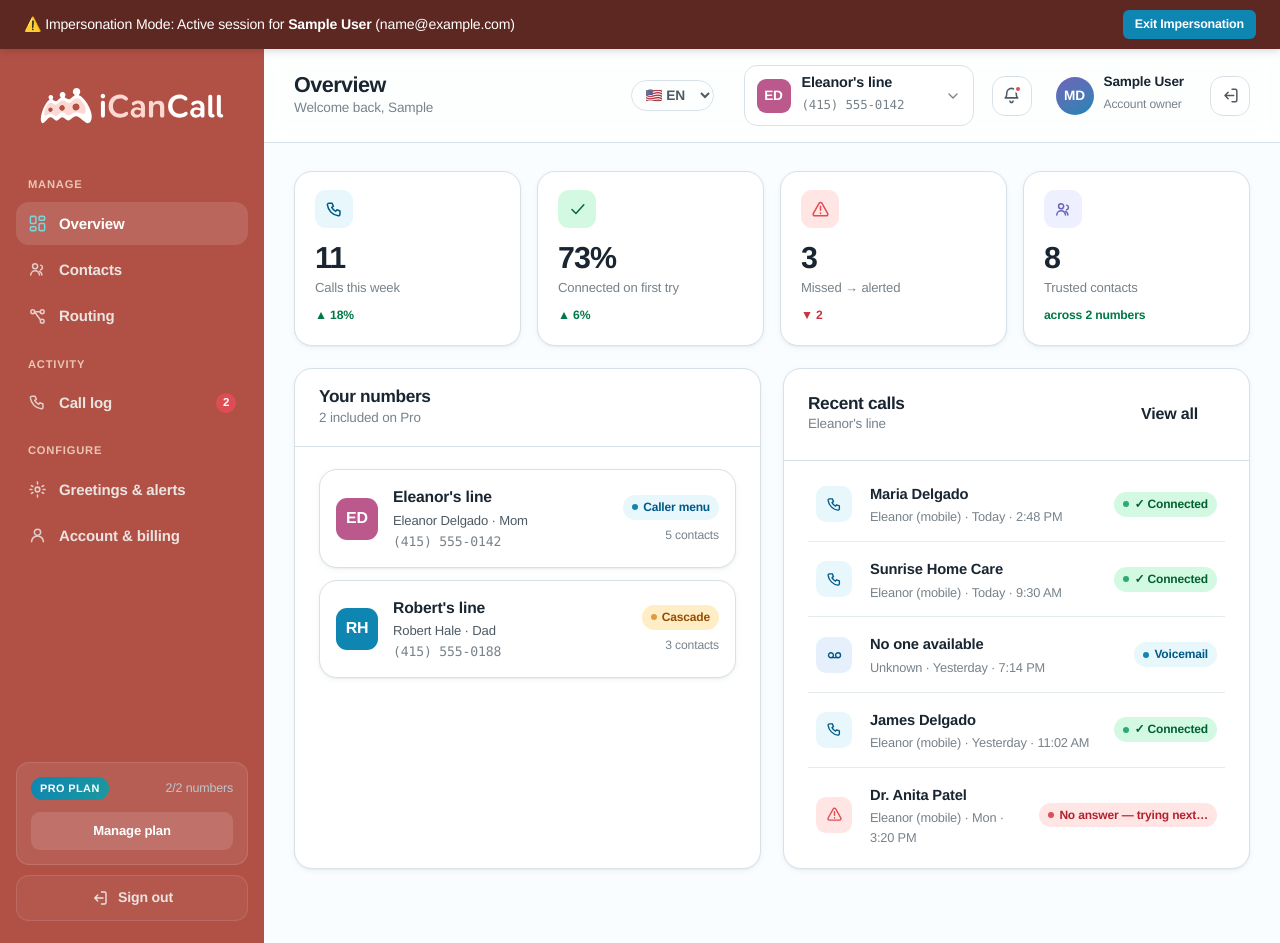
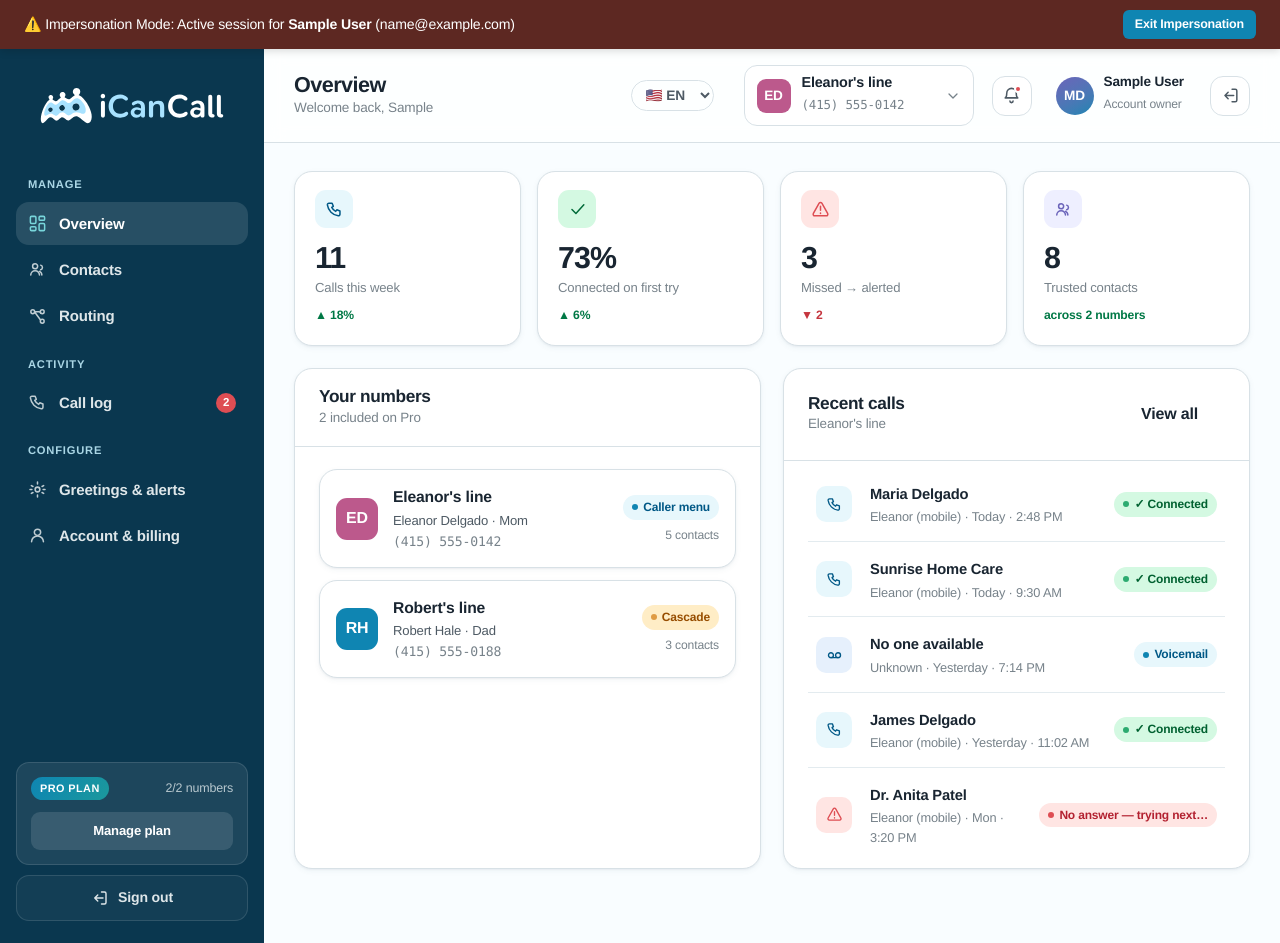
Before and after one commit to XDesignsit/icancall, a Next.js app: page /dashboard in a window 1280 px wide. Built offline with nearby package versions, Linux system fonts and the light colour scheme; sample sign-in values are in the browser's storage.

Commit message:
Update dashboard sidebar theme to #0a374f deep blue and adjust brand SVG colors for contrast

```diff
--- a/src/app/dashboard/page.tsx
+++ b/src/app/dashboard/page.tsx
@@ -3282,7 +3282,7 @@ export default function DashboardApp() {
           >
             <style>{`
               #logo .cls-1 { fill: #ffffff; }
-              #logo .cls-2 { fill: #fdd8d3; }
+              #logo .cls-2 { fill: #a8e2ff; }
             `}</style>
             <g>
               <path className="cls-1" d="M278.7879,47.1856c-2.504,0-4.6863-.8794-6.5415-2.6434-1.857-1.7623-2.7828-3.9892-2.7828-6.6809,0-2.6899.9258-4.9169,2.7828-6.6809,1.8552-1.7623,4.0375-2.6452,6.5415-2.6452,2.5058,0,4.6863.8829,6.5433,2.6452,1.8552,1.7641,2.7828,3.991,2.7828,6.6809,0,2.6917-.9276,4.9186-2.7828,6.6809-1.857,1.7641-4.0375,2.6434-6.5433,2.6434ZM278.7879,127.219c-2.5987,0-4.6166-.8347-6.0536-2.5058-1.4406-1.6693-2.1573-3.9875-2.1573-6.958v-51.0828c0-3.0616.7167-5.4048,2.1573-7.0294,1.437-1.6211,3.4548-2.4343,6.0536-2.4343,2.5969,0,4.6398.8132,6.1251,2.4343,1.4835,1.6247,2.227,3.9678,2.227,7.0294v51.0828c0,2.9705-.7203,5.2886-2.1573,6.958-1.4406,1.6711-3.5031,2.5058-6.1948,2.5058Z"/>
--- a/src/app/globals.css
+++ b/src/app/globals.css
@@ -803,7 +803,7 @@ h3 { font-size: clamp(1.25rem, 2vw, 1.6rem); }
 
 /* ---------- Sidebar ---------- */
 .sidebar {
-  background: #b15146; color: oklch(0.95 0.01 45);
+  background: #0a374f; color: oklch(0.95 0.01 220);
   display: flex; flex-direction: column; padding: 22px 16px;
   position: relative; z-index: 10;
 }
@@ -812,12 +812,12 @@ h3 { font-size: clamp(1.25rem, 2vw, 1.6rem); }
 .sidebar .brand .mark svg { width: 18px; height: 18px; }
 .sidebar .brand b { color: oklch(0.85 0.07 200); }
 
-.nav-group-label { font-size: 0.7rem; text-transform: uppercase; letter-spacing: 0.07em; color: oklch(0.85 0.05 45); padding: 0 12px; margin: 18px 0 8px; font-weight: 700; }
+.nav-group-label { font-size: 0.7rem; text-transform: uppercase; letter-spacing: 0.07em; color: oklch(0.85 0.05 220); padding: 0 12px; margin: 18px 0 8px; font-weight: 700; }
 .sidebar .nav { display: flex; flex-direction: column; gap: 3px; }
 .nav-item {
   display: flex; align-items: center; gap: 12px; width: 100%;
   padding: 10px 12px; border-radius: var(--r-md); border: none; background: none;
-  color: oklch(0.92 0.01 45); font-size: 0.94rem; font-weight: 600; cursor: pointer;
+  color: oklch(0.92 0.01 220); font-size: 0.94rem; font-weight: 600; cursor: pointer;
   text-align: left; transition: background .15s, color .15s;
 }
 .nav-item svg { width: 19px; height: 19px; flex: none; opacity: 0.85; }
@@ -828,7 +828,7 @@ h3 { font-size: clamp(1.25rem, 2vw, 1.6rem); }
 
 .sidebar-foot { margin-top: auto; padding-top: 18px; }
 .sidebar .plan-card { display: block !important; background: oklch(1 0 0 / 0.08) !important; border: 1px solid oklch(1 0 0 / 0.12) !important; border-radius: var(--r-md) !important; padding: 14px !important; }
-.signout-row { display: flex; align-items: center; justify-content: center; gap: 9px; width: 100%; margin-top: 10px; padding: 11px 14px; border-radius: var(--r-md); border: 1px solid oklch(1 0 0 / 0.12); background: oklch(1 0 0 / 0.04); color: oklch(0.92 0.01 45); font-family: var(--font); font-size: 0.88rem; font-weight: 600; cursor: pointer; transition: background .15s, color .15s, border-color .15s; }
+.signout-row { display: flex; align-items: center; justify-content: center; gap: 9px; width: 100%; margin-top: 10px; padding: 11px 14px; border-radius: var(--r-md); border: 1px solid oklch(1 0 0 / 0.12); background: oklch(1 0 0 / 0.04); color: oklch(0.92 0.01 220); font-family: var(--font); font-size: 0.88rem; font-weight: 600; cursor: pointer; transition: background .15s, color .15s, border-color .15s; }
 .signout-row:hover { background: oklch(1 0 0 / 0.10); color: #fff; border-color: oklch(1 0 0 / 0.2); }
 .signout-row svg { flex: none; }
 .signout-btn { color: var(--ink-soft); }
```
